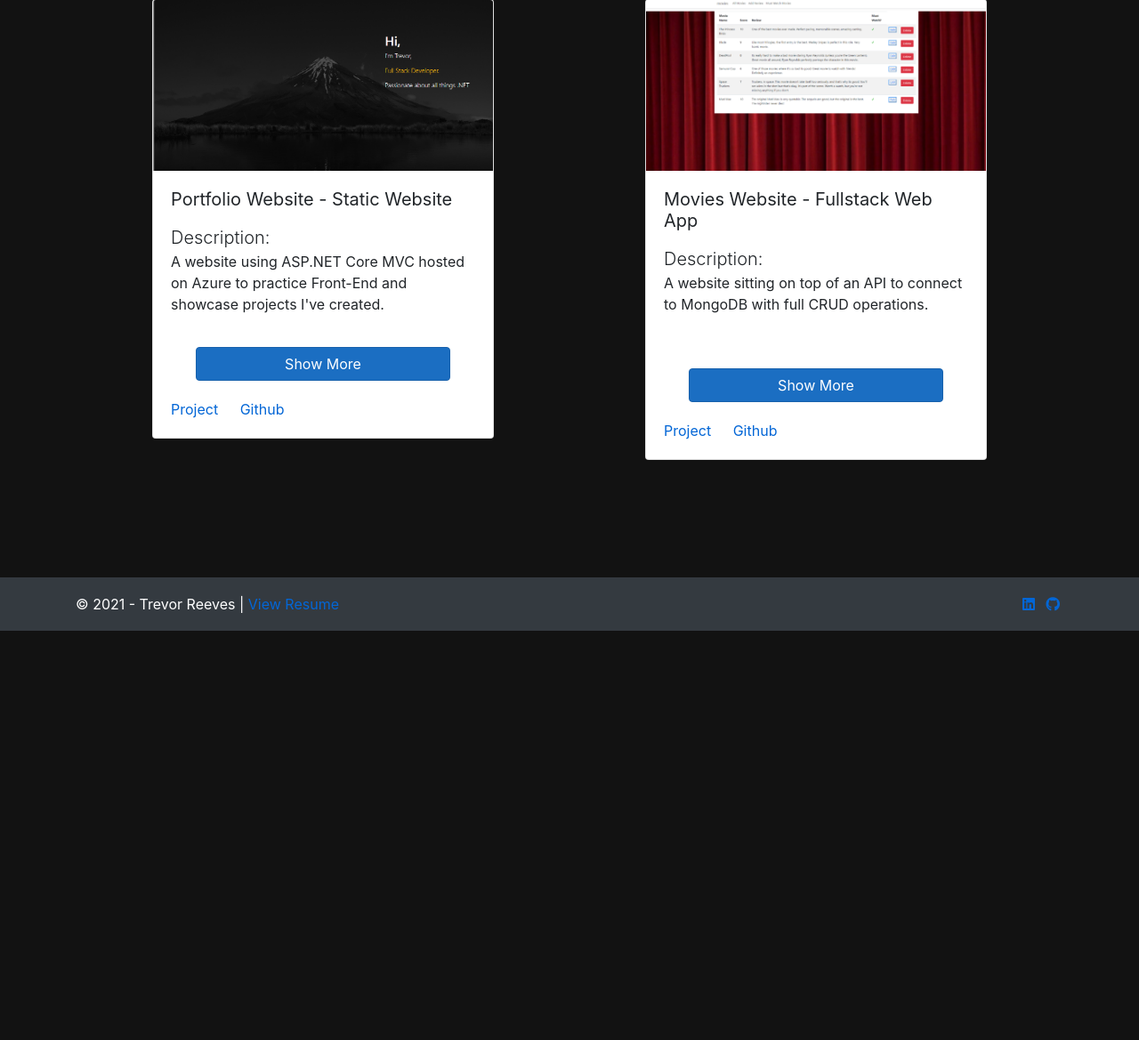
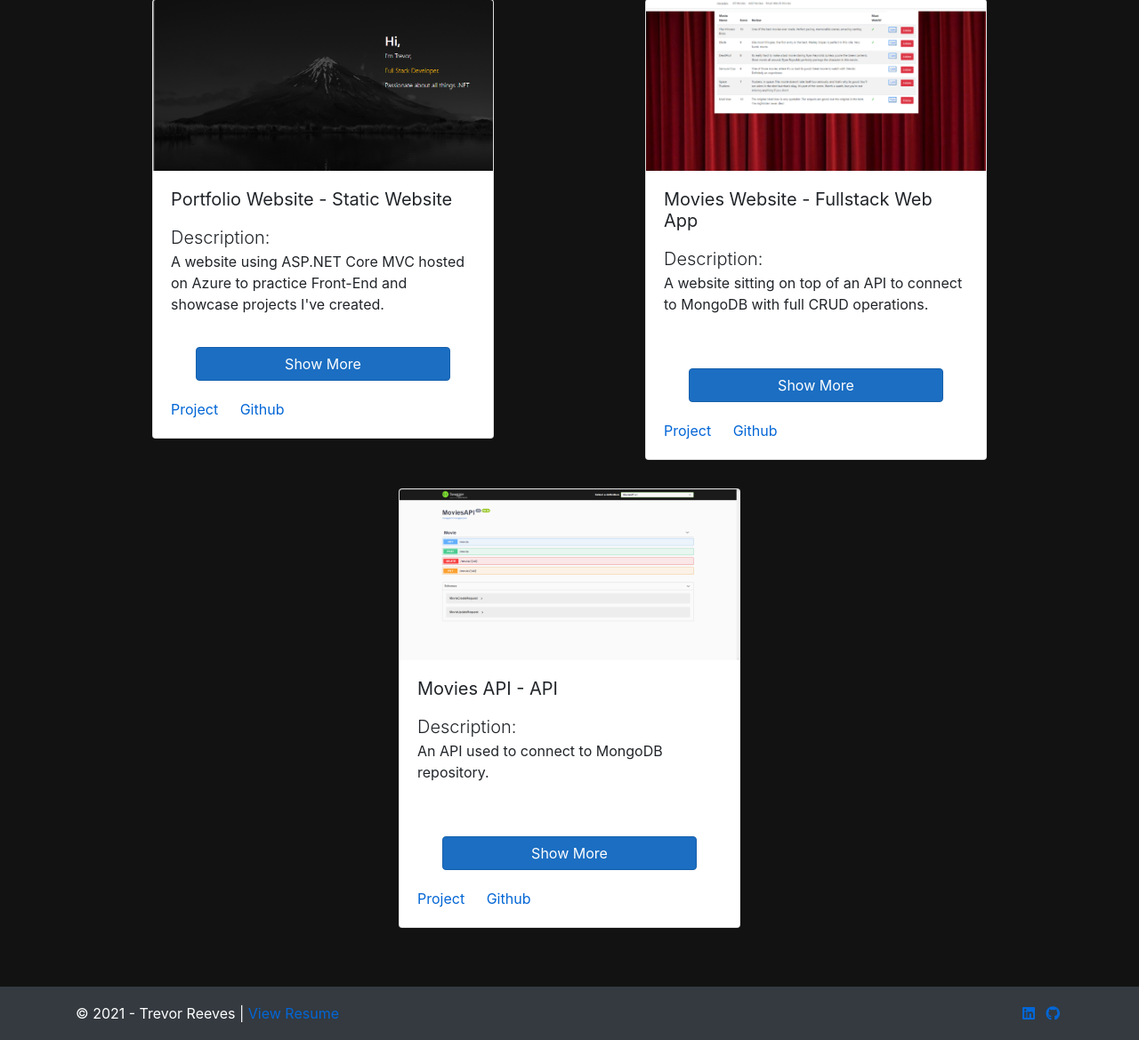
Before and after one commit to reevest2/personalwebsite, an ASP.NET Core app: page /Project in a window 1280 px wide. Shown: the part 91-1260 px from the top of the page at 89% size. Before the commit the page ends 800 px from the top, so only its background shows below. Run offline with ASP.NET Core 8, Linux system fonts and the light colour scheme.

Commit message:
added api to projects - added max height to card images

```diff
--- a/Views/Project/Index.cshtml
+++ b/Views/Project/Index.cshtml
@@ -54,5 +54,30 @@
                 <a href="https://github.com/reevest2/movies" class="card-link" target="_blank" rel="noopener noreferrer">Github</a>
             </div>
         </div>
+        <div class="card" style="width: 24rem;">
+            <img class="card-img-top" src="~/photos/api_homepage.png" alt="Card image cap">
+            <div class="card-body">
+                <h5 class="card-title lead"><b>Movies API - API</b></h5>
+                <p class="card-text"> <div class="lead">Description:</div>An API used to connect to MongoDB repository.</p> <br>
+            </div>
+            <div class="text-center">
+                <button class="btn btn-primary w-75" data-toggle="collapse" data-target="#card3">Show More</button>
+            </div>
+            <ul class="list-group list-group-flush collapse" id="card3">
+                <li class="list-group-item">
+                    <b>Challenges:</b>
+                </li>
+                <li class="list-group-item">
+                    <b>Solutions:</b>
+                </li>
+                <li class="list-group-item">
+                    <b>What I learned:</b>
+                </li>
+            </ul>
+            <div class="card-body">
+                <a href="https://movieapi20210928214652.azurewebsites.net/index.html" class="card-link" target="_blank" rel="noopener noreferrer">Project</a>
+                <a href="https://github.com/reevest2/movies-api" class="card-link" target="_blank" rel="noopener noreferrer">Github</a>
+            </div>
+        </div>
     </div>
 </div>
--- a/wwwroot/css/parallax.css
+++ b/wwwroot/css/parallax.css
@@ -23,6 +23,7 @@
     width: 100%;
     height: 15vw;
     object-fit: cover;
+    max-height: 300px;
 }
 
 /*Approx remaining height less navbar - use on container*/
```
Also changed, not shown: wwwroot/photos/api_homepage.png (added).
